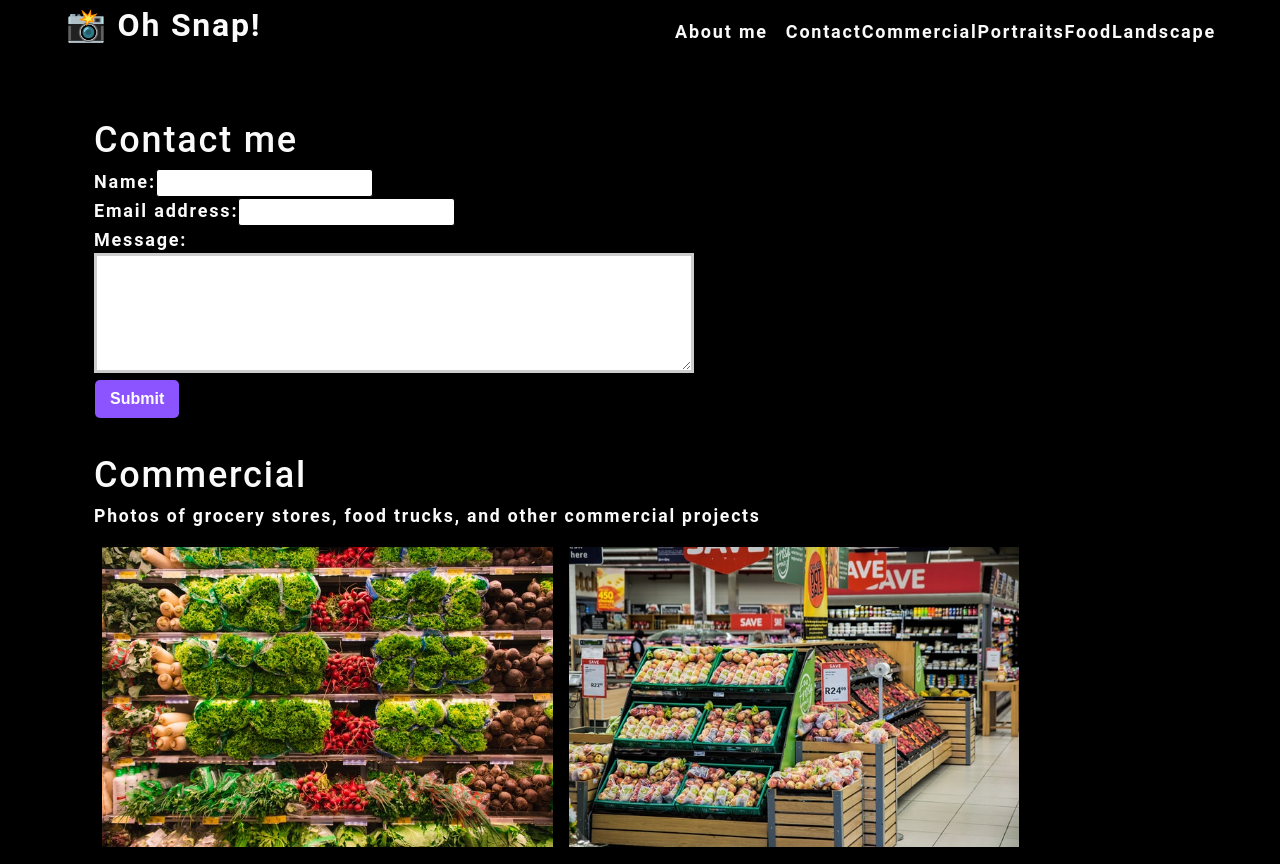
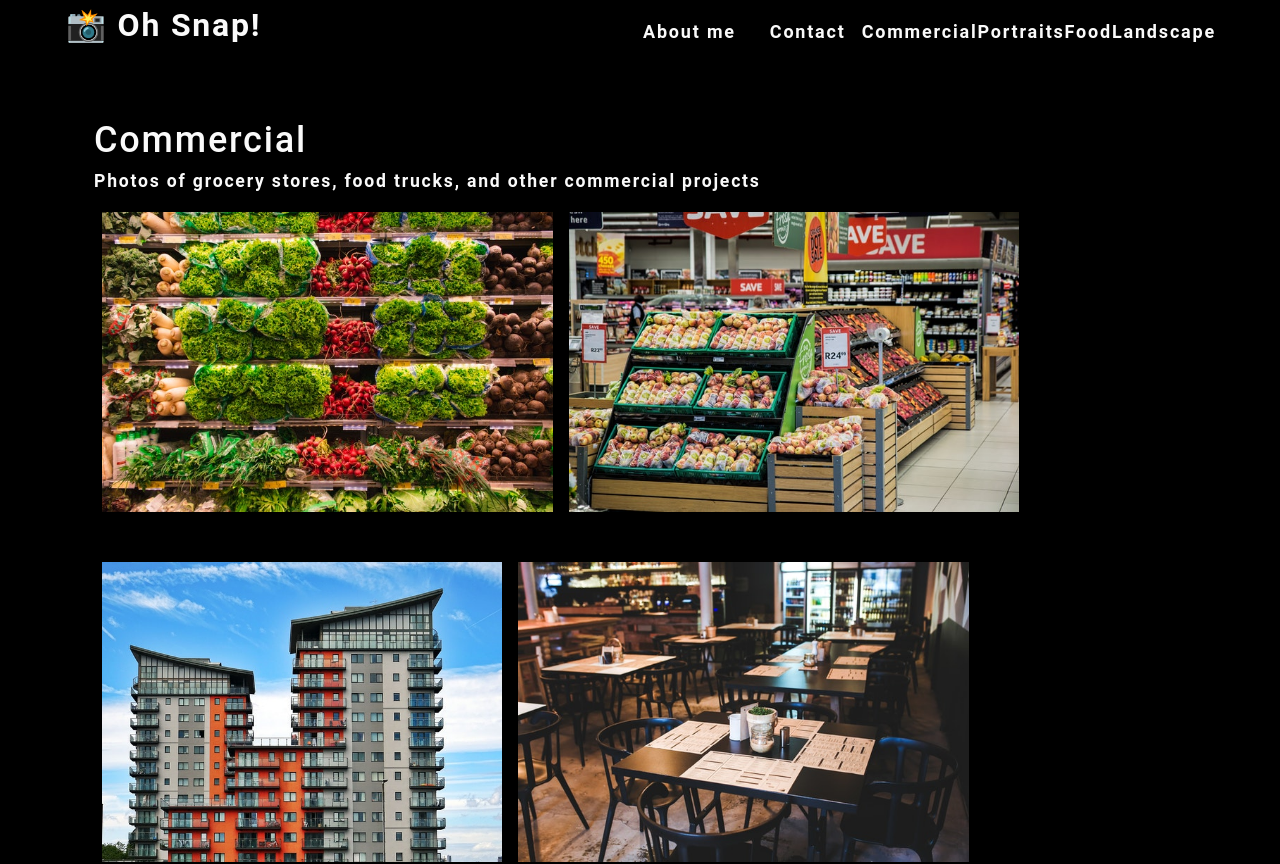
Before and after one commit to SaraNP-33/photoSnap, a React (Create React App) app in the folder photo-port/: page / in a window 1280 px wide. Shown: the top 864 px of the page. Built offline with nearby package versions, Linux system fonts and the light colour scheme.

Commit message:
conditional rendering in Navbar complete

```diff
--- a/photo-port/src/App.js
+++ b/photo-port/src/App.js
@@ -21,18 +21,26 @@
   ]);
 
   const [currentCategory, setCurrentCategory]=useState(categories[0]);
+  const [contactSelected, setContactSelected] = useState(false);
 
   return (
     <div>
       <Nav
       categories={categories}
       setCurrentCategory={setCurrentCategory}
-      currentCategory={currentCategory}>
+      currentCategory={currentCategory}
+      contactSelected = {contactSelected}
+      setContactSelected = {setContactSelected}>
       </Nav>
       <main>
-        <ContactForm></ContactForm>
+        {!contactSelected ? (
+          <>
         <Gallery currentCategory={currentCategory}></Gallery>
         <About></About>
+          </>
+        ):(
+        <ContactForm></ContactForm>
+        )}
       </main>
     </div>
   );
--- a/photo-port/src/components/Nav/index.js
+++ b/photo-port/src/components/Nav/index.js
@@ -8,6 +8,8 @@
     categories = [],
     setCurrentCategory,
     currentCategory,
+    contactSelected,
+    setContactSelected
   } = props;
 
   useEffect(() => {
@@ -25,18 +27,20 @@
   <nav>
     <ul className="flex-row">
       <li className="mx-2">
-        <a  data-testid="about" href="#about">
+        <a  data-testid="about" href="#about" onClick={() => setContactSelected(false)}>
           About me
         </a>
       </li>
-      <li>
-        <span>Contact</span>
+      <li className={`mx-2 ${contactSelected && 'navActive'}`}>
+      <span onClick={() => setContactSelected(true)}>Contact</span>
       </li>
       {categories.map((category) =>
       <li className={`mx-1${currentCategory.name === category.name && 'navActive'}`}
           key={category.name}
        >
-       <span onClick={()=> setCurrentCategory(category)}>
+       <span onClick={()=> {
+              setCurrentCategory(category)
+              setContactSelected(false)}}>
         {capitalizeFirstLetter(category.name)}
        </span>
        </li>
```
